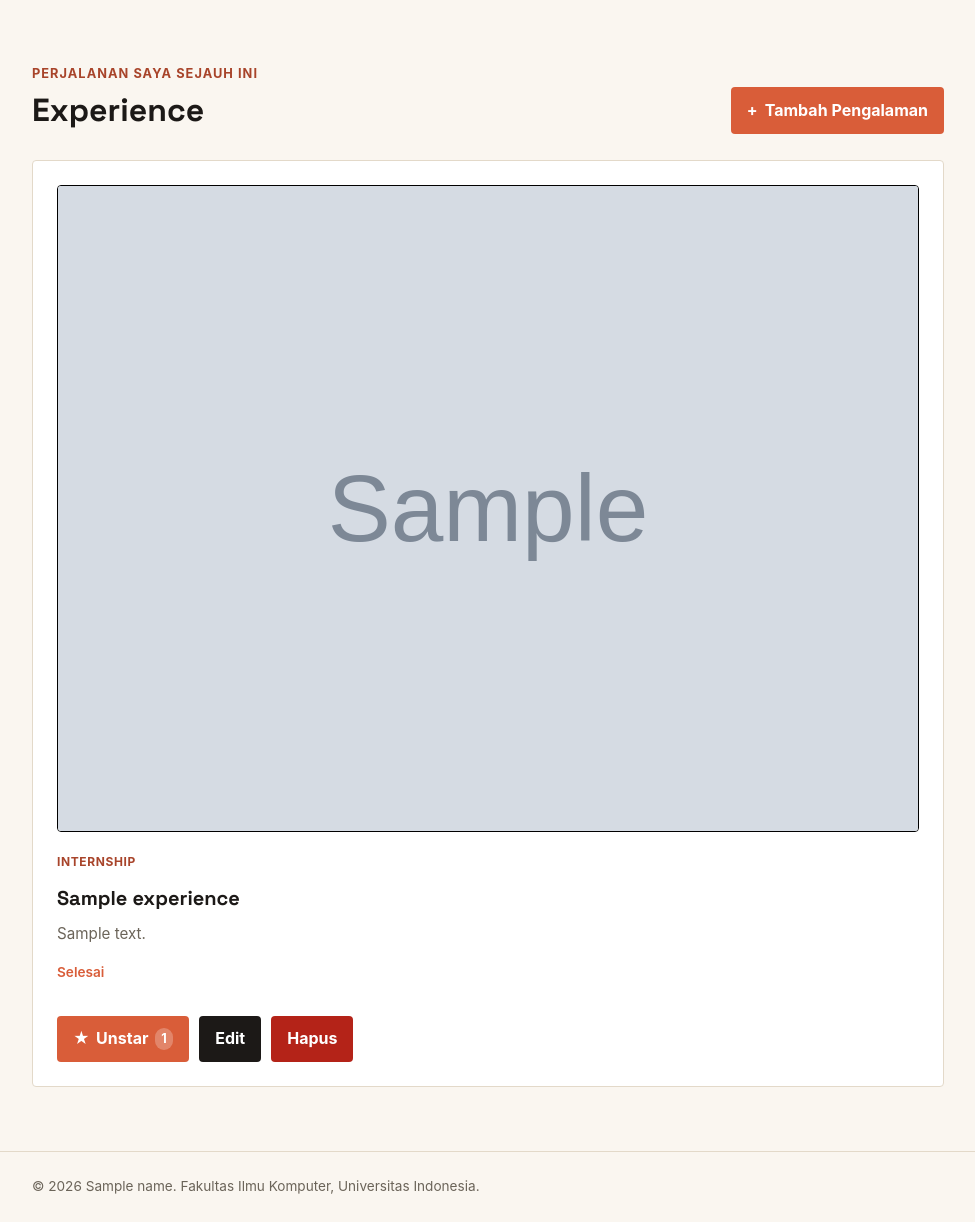
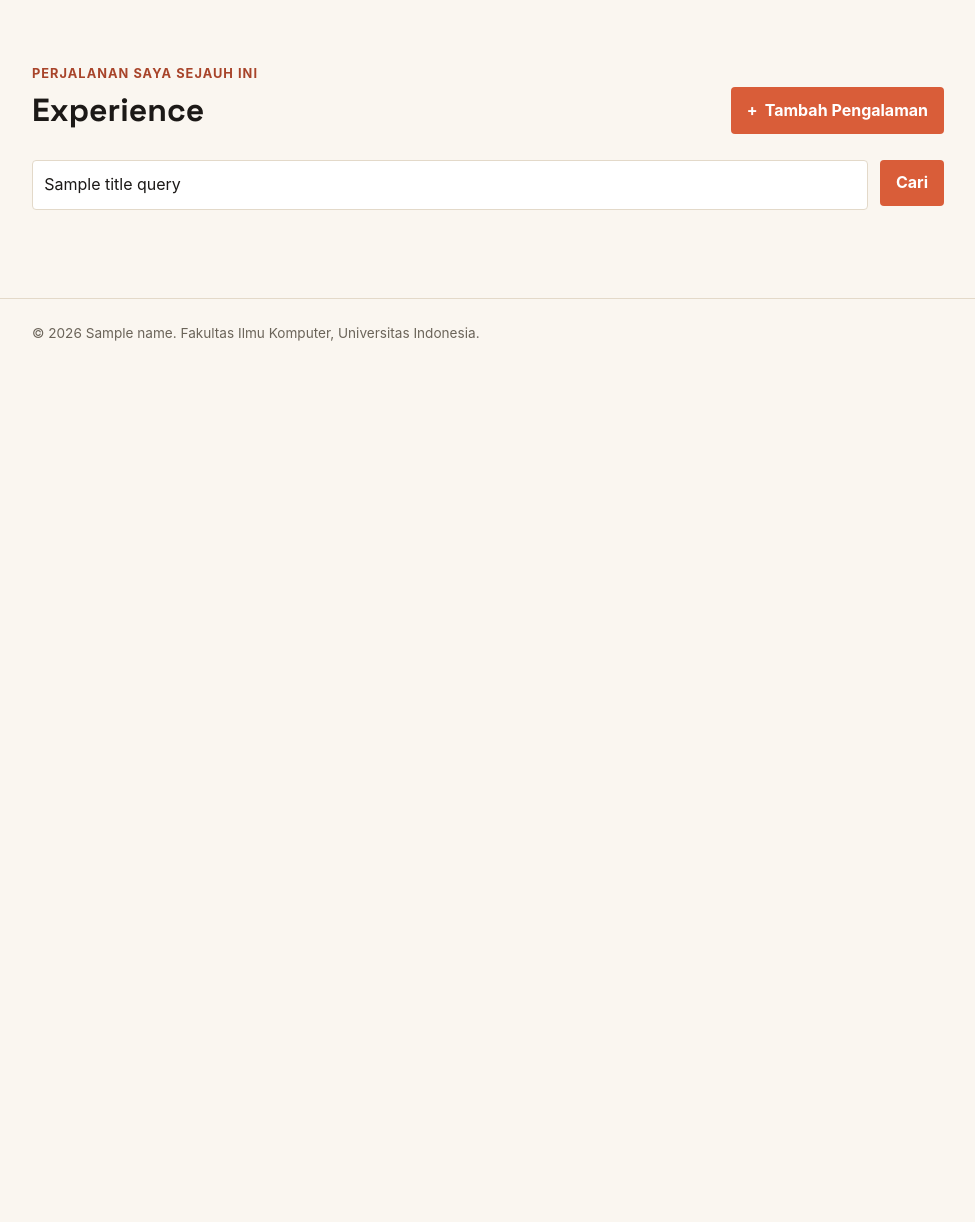
Before and after one commit to msyarifudin541-del/myportofolio, a Django app: template templates/experience.html in a window 1280 px wide. Shown: the part 74-1296 px from the top of the page, without its empty margins (152-1127 px from the left). After the commit the page ends 415 px from the top, so only its background shows below. Run offline with Django 4.2, Linux system fonts and the light colour scheme; a user stored in the database is signed in; tables that the repository leaves empty hold one stand-in row (values such as "Sample post"); the template is opened without the code that fills it: values that come from a table or form of the project are taken from there, most other values are stand-ins (such as "Sample title", 1, 10 or a date in 2020); grey boxes marked "Sample" are stand-in pictures.

Commit message:
Tugas 5: Add UI containers for loading, error, and empty states in experience.html

```diff
--- a/templates/experience.html
+++ b/templates/experience.html
@@ -15,43 +15,35 @@
                 {% endif %}
             </div>
 
-            <div class="experience-grid">
-                {% for exp in experience_list %}
-                    <article class="experience-card">
-                        {% if exp.thumbnail %}
-                            <img src="{{ exp.thumbnail }}" alt="{{ exp.title }}" class="project-image">
-                        {% endif %}
-                        <span class="experience-category">{{ exp.get_category_display }}</span>
-                        <h2>{{ exp.title }}</h2>
-                        <p class="experience-description">{{ exp.description }}</p>
+            <!-- Form Pencarian AJAX -->
+            <form id="experience-search-form" class="project-search">
+                <input type="search"
+                       id="search-input"
+                       name="title"
+                       value="{{ title_query }}"
+                       placeholder="Cari pengalaman..."
+                       class="project-search__input"
+                       aria-label="Cari pengalaman">
+                <button type="submit" class="button">Cari</button>
+            </form>
 
-                        {% if exp.is_ongoing %}
-                            <p class="experience-status">Sedang berlangsung</p>
-                        {% else %}
-                            <p class="experience-status">Selesai</p>
-                        {% endif %}
+            <!-- Loading State -->
+            <div id="loading" class="empty-state hide">
+                <p>Memuat pengalaman...</p>
+            </div>
 
-                        <div class="project-card-actions">
-                            <div class="project-actions">
-                                {# Include Komponen Star Experience #}
-                                {% include "components/experience_star.html" with experience=exp %}
+            <!-- Error State -->
+            <div id="error" class="empty-state hide">
+                <p>Gagal memuat data pengalaman. Silakan coba lagi.</p>
+            </div>
 
-                                {# Edit: Hanya untuk Superuser atau Editor #}
-                                {% if user.is_superuser or is_editor %}
-                                    <a href="{% url 'main:update_experience' exp.id %}" class="button button-secondary">Edit</a>
-                                {% endif %}
+            <!-- Empty State -->
+            <div id="empty" class="empty-state hide">
+                <p>Belum ada pengalaman yang ditambahkan atau ditemukan.</p>
+            </div>
 
-                                {# Hapus: Hanya untuk Superuser #}
-                                {% if user.is_superuser %}
-                                    {% include "components/experience_delete_modal.html" with exp=exp %}
-                                {% endif %}
-                            </div>
-                        </div>
-                    </article>
-                {% empty %}
-                    <p class="empty-state">Belum ada pengalaman yang ditambahkan.</p>
-                {% endfor %}
-            </div>
+            <!-- Grid Container (Wadah kosong untuk JavaScript) -->
+            <div id="grid" class="experience-grid hide"></div>
         </div>
     </section>
 </main>
```
